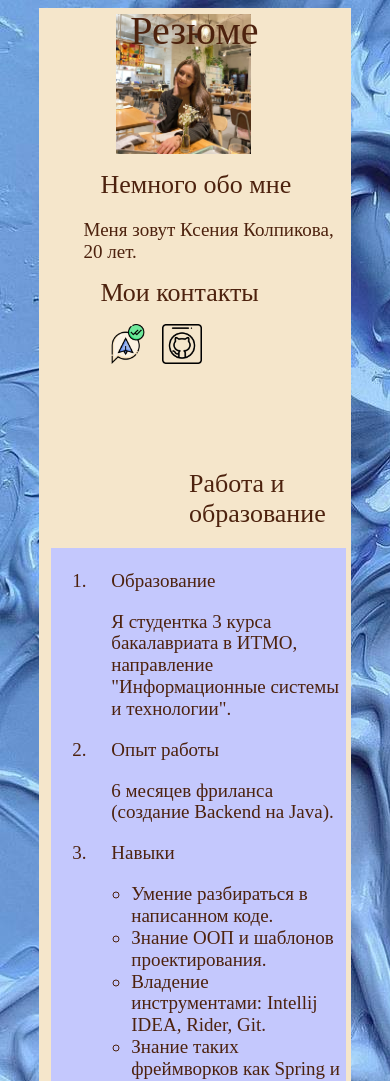
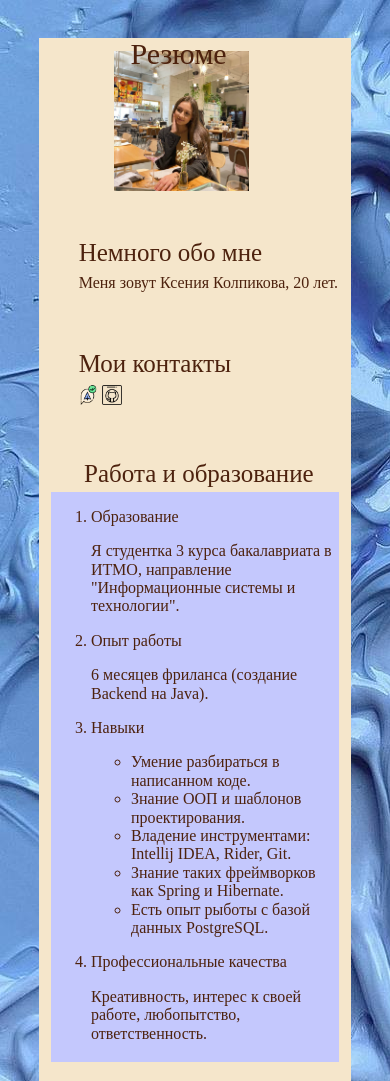
Before and after one commit to kisssusha/web, a plain HTML site: page myResume.html in a window 390 px wide. Shown: the top 1081 px of the page. Drawn offline with Linux system fonts and the light colour scheme.

Commit message:
fix @media screen

```diff
--- a/myResume.html
+++ b/myResume.html
@@ -9,21 +9,20 @@
 <body>
 <div class="plainBackground">
     <header>
+        <meta name="viewport" content="width=device-width, user-scalable=no">
         <div class="textOnMyPhoto">
-        <h1 id="head">Резюме</h1>
-
+            <h1>Резюме</h1>
             <img class="myPhoto" src="photoForResume.jpeg">
         </div>
-</header>
-<main>
-    <article>
-        <h6 class="headersRight">
+        <section>
+        <div class="about-me-and-contacts">
+            <h6>
                 Немного обо мне
             </h6>
-        <p id="aboutMe">Меня зовут Ксения Колпикова, 20 лет.</p>
-    </article>
-    <section>
-        <h6 class="headersRight">
+            <p>Меня зовут Ксения Колпикова, 20 лет.</p>
+        </div>
+        <div class="about-me-and-contacts">
+            <h6>
                 Мои контакты
             </h6>
             <ul class="nav">
@@ -40,10 +39,16 @@
                     </a></nav>
                 </li>
             </ul>
-        <h6 class="workAndEducation" id="work">
+        </div>
+        </section>
+    </header>
+    <main>
+        <section>
+            <div class="mySkills">
+                <h6>
                     Работа и образование
                 </h6>
-        <ol start="1" class="mySkills">
+                <ol start="1">
                     <li>
 
                         <p>
@@ -99,23 +104,26 @@
                         </p>
                     </li>
                 </ol>
+            </div>
             <br>
-
-        <h6 class="headersRight">
+            <div class="languageOfProgramming">
+                <h6>
                     void языкиПрограммирования(){
                 </h6>
-        <div class="languageOfProgramming">
+                <div>
                     <p>
                         Java;
                     </p>
                     <p>C#;</p>
                     <p>}</p>
                 </div>
-        <h6 class="workAndEducation" id="expectations">
+            </div>
+            <div class="expectationOfWork">
+                <h6>
                     Мои ожидания от работы
                 </h6>
 
-        <ul class="expectationOfWork">
+                <ul>
                     <li>
                         <b>Гибкий график, который можно совмещать с учебой.</b>
                     </li>
@@ -129,12 +137,15 @@
                         Дружный коллектив.
                     </li>
                 </ul>
-        <h6 class="headersRight">
+            </div>
+            <div class="language">
+                <h6>
                     Языки
                 </h6>
-        <p class="language">
+                <p>
                     Английский на уровне В1 (умение читать документации).
                 </p>
+            </div>
             <div id="grid">
                 <div>Инструменты</div>
                 <div>% Владения</div>
@@ -146,7 +157,6 @@
         </section>
 
     </main>
-<footer></footer>
 </div>
 </body>
 </html>
--- a/outlines.css
+++ b/outlines.css
@@ -4,71 +4,82 @@
 }
 
 body {
+
+    padding-top: 30px;
     background-image: url("back.jpg");
 }
 
 H6 {
     font-weight: 300;
-    font-size: 26px;
+    font-size: 25px;
 }
 
-P {
-    padding-left: 20px;
+header {
+    display: flex;
+    gap: 20px;
+    justify-content: space-between;
+    align-items: center;
+}
+
+.about-me-and-contacts {
+    margin-left: -90%;
 }
 
 .nav {
-    color: white;
-    margin-left: 689px;
-    margin-bottom: 100px;
-}
-
-.nav li {
-    display: inline-block;
-    padding-left: 20px;
-    padding-right: 20px;
-    font-size: 19px;
+    list-style-type: none;
+    display: flex;
+    justify-content: flex-start;
+    gap: 1vw;
+    padding: 0;
 }
 
 .textOnMyPhoto {
     position: relative;
-    width: 400px;
-    margin-left: 20%;
+    width: 50%;
+}
+
+.textOnMyPhoto h1 {
+    position: absolute;
+    font-weight: 300;
+    top: 3%;
+    right: -5%;
+    margin: 0;
+    font-size: 3.5vw;
+    line-height: 0.7em;
 }
 
 .myPersonalityTraits {
     vertical-align: middle;
 }
 
-.headersRight {
-    margin-left: 750px;
-    margin-bottom: 0px;
-    margin-top: 50px;
-}
-
-.workAndEducation {
-    margin-left: 150px;
-    margin-bottom: 5px;
-}
-
-.mySkills {
+.mySkills ol {
     display: inline-block;
     background-color: #C4C8FD;
     margin-left: 50px;
-    font-size: 19px;
     padding-right: 150px;
+}
+
+.mySkills h6 {
+    margin-top: 17%;
+    margin-left: 15%;
+    margin-bottom: -1%;
 }
 
 .language {
     display: inline-block;
     margin-left: 730px;
-    font-size: 20px;
     margin-bottom: 55px;
+}
+
+.language h6 {
+    margin-left: 4%;
+    margin-bottom: 0px;
+    margin-top: 10%;
 }
 
 .languageOfProgramming {
     display: inline-block;
     margin-left: 730px;
-    font-size: 20px;
     margin-bottom: 0px;
 }
 
@@ -76,25 +87,38 @@ P {
     margin-bottom: 0px;
 }
 
+.languageOfProgramming h6 {
+    margin-left: 4%;
+    margin-bottom: 0px;
+    margin-top: 10%;
+}
+
 .expectationOfWork {
     display: inline-block;
     margin-left: 70px;
+}
+
+.expectationOfWork h6 {
+    margin-left: 15%;
+}
+
+.expectationOfWork ul {
     border-style: solid;
     border-width: 2px;
     border-color: black;
-    font-size: 19px;
+    margin-top: -6%;
 }
 
 .myPhoto {
-    float: left;
-    height: 370px;
-    width: 370px;
+    height: 65%;
+    width: 65%;
     padding-top: 30px;
+    margin-left: 30%;
 }
 
 .myContactsPictures {
-    height: 40px;
-    width: 40px;
+    width: 5vw;
+    height: 5vw;
     transition: 1s;
 }
 
@@ -103,14 +127,13 @@ P {
 }
 
 .plainBackground {
-    display: inline-block;
+    display: block;
     background-color: #F5E6CB;
-    padding-right: 5px;
-    margin-left: 100px;
-    margin-top: 1%;
+    padding-right: 3%;
     padding-bottom: 2%;
-    margin-bottom: 2%;
+    margin: 1% 3% 2% 5%;
 }
+
 #grid {
     display: grid;
     margin-left: 38%;
@@ -118,98 +141,143 @@ P {
     grid-template-columns: repeat(2, minmax(40px, 150px));
     grid-gap: 10px;
 }
+
 #grid > div {
     font-size: 19px;
     padding: .5em;
     background: #C4C8FD;
     text-align: center;
 }
-#head {
-    position: absolute;
-    font-size: 260%;
-    font-weight: 300;
-    top: -0px;
-    right: -20px;
-    margin: 0;
-}
 
-#expectations {
-    margin-top: 0px;
-}
-
-#work {
-    margin-top: 170px;
-}
-
-#aboutMe {
-    margin-left: 730px;
-    margin-bottom: 50px;
-    font-size: 19px;
-}
-@media only screen and (max-width: 480px), only screen and (max-device-width: 480px){
-    .plainBackground{
+@media only screen and (max-width: 520px), only screen and (max-device-width: 480px) {
+    .plainBackground {
         display: block;
         background-color: #F5E6CB;
         margin: 2% 10%;
         padding-bottom: 1%;
     }
-    .headersRight {
+
+    .myPhoto {
+        margin-top: 3%;
+        height: 160%;
+        width: 160%;
+    }
+    header{
+        display: inline-block;
+    }
+    header section{
+        margin-top: -5%;
+    }
+    .mySkills ol {
+        display: inline-block;
+        margin-left: 4%;
+        padding-right: 0%;
+        padding-bottom: 1%;
+        margin-top: 2%;
+    }
+
+
+    .textOnMyPhoto {
+        position: relative;
+        margin-left: 10%;
+    }
+    .textOnMyPhoto h1{
+        font-size: 30px;
+    }
+
+    .language {
+        display: block;
+        margin-left: 10%;
+        margin-bottom: 55px;
+    }
+
+    .languageOfProgramming {
+        display: block;
+        margin-left: 10%;
+        margin-bottom: 0%;
+        word-break: break-all;
+    }
+
+    #grid {
         margin-left: 20%;
-        margin-bottom: 0%;
-        margin-top: 4%;
+        margin-right: 20%;
     }
-    .myPhoto{
-        float: none;
-        padding-top: 5%;
-        height: 110%;
-        width: 110%;
-    }
-    .mySkills{
-        display: block;
-        margin-left: 4%;
-        padding-right: 1%;
-        padding-bottom: 1%;
-        padding-top: 1%;
-    }
-    .textOnMyPhoto{
-        position: relative;
-        margin-left: 25%;
-        width: 40%;
-    }
-    .language{
+}
+
+@media only screen and (max-width: 724px) {
+    .language {
         display: block;
         margin-left: 10%;
         font-size: 20px;
         margin-bottom: 55px;
     }
-    .languageOfProgramming{
+
+    .myPhoto {
+        padding-top: 6%;
+        height: 90%;
+        width: 90%;
+    }
+    header {
+        display: block;
+    }
+    header section{
+        margin-left: 30%;
+    }
+
+    .languageOfProgramming {
         display: block;
         margin-left: 10%;
         font-size: 20px;
         margin-bottom: 0%;
     }
-    .nav li{
-        display: inline-block;
-        padding-left: 2%;
-        padding-right: 2%;
-        font-size: 19px;
-    }
-    .nav{
-        margin-left: 8%;
-    }
-    #aboutMe{
-        margin-left: 8%;
-        margin-bottom: 5%;
-        font-size: 19px;
-    }
-    #head {
-        position: absolute;
-        font-size: 250%;
-    }
-    #work{
-        margin-top: 0%;
-    }
-    #grid{
-        margin-left: 35%;
+
+    .plainBackground {
+        display: block;
+        background-color: #F5E6CB;
+        margin: 2% 10%;
+        padding-bottom: 1%;
     }
 }
+
+@media only screen and (max-width: 960px) {
+
+    .language {
+        display: block;
+        margin-left: 40%;
+        font-size: 20px;
+        margin-bottom: 55px;
+    }
+
+    .languageOfProgramming {
+        display: block;
+        margin-left: 40%;
+        font-size: 20px;
+        margin-bottom: 0%;
+    }
+
+    .about-me-and-contacts p {
+        margin-left: 20%;
+    }
+
+    .about-me-and-contacts h6 {
+        margin-left: 20%;
+        margin-bottom: -3%;
+    }
+    .about-me-and-contacts ul{
+        margin-left: 20%;
+    }
+}
+
+@media only screen and (max-width: 1162px) {
+    .language {
+        margin-left: 45%;
+    }
+
+    .languageOfProgramming {
+        margin-left: 45%;
+    }
+
+    .about-me-and-contacts {
+        margin-left: -55%;
+    }
+}
```
Lines whose indentation alone changed are shown as unchanged.
